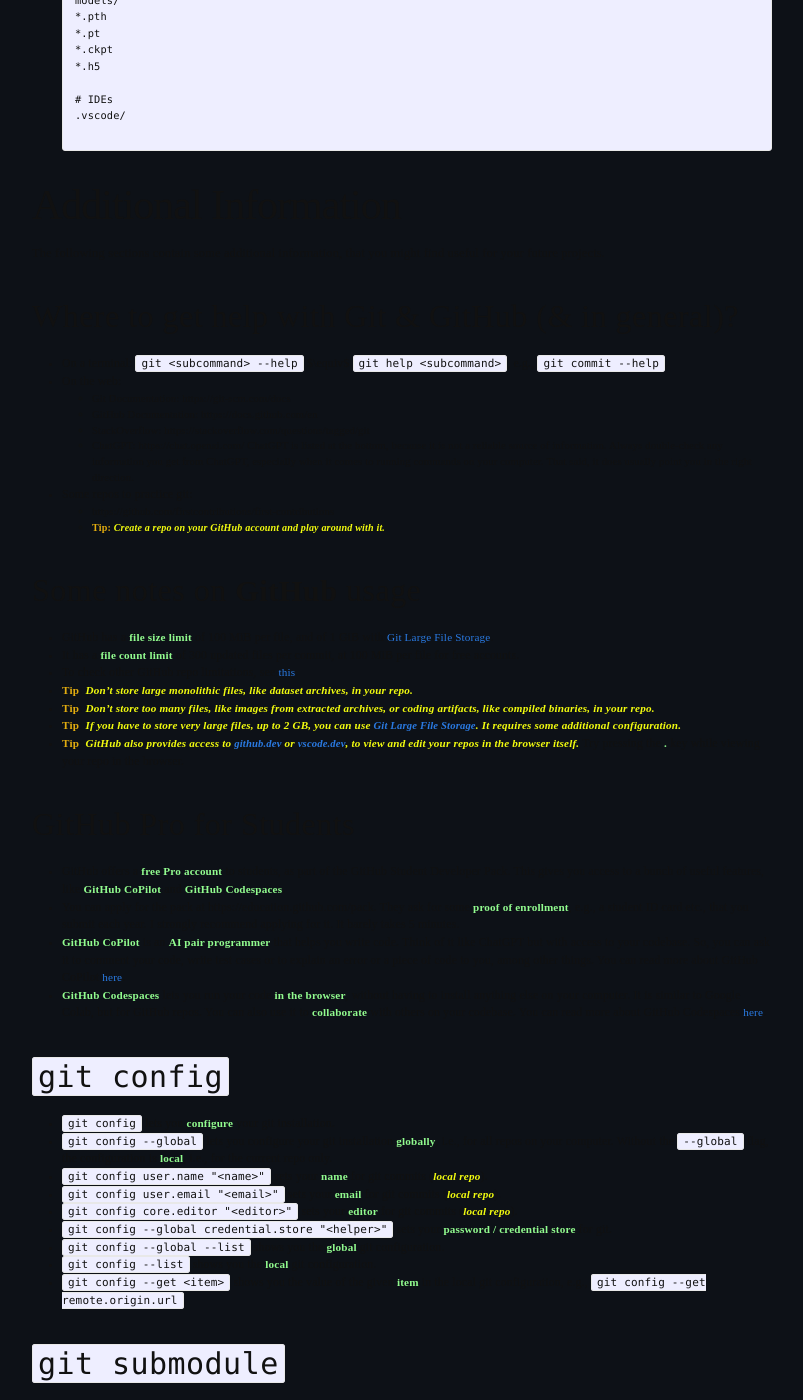
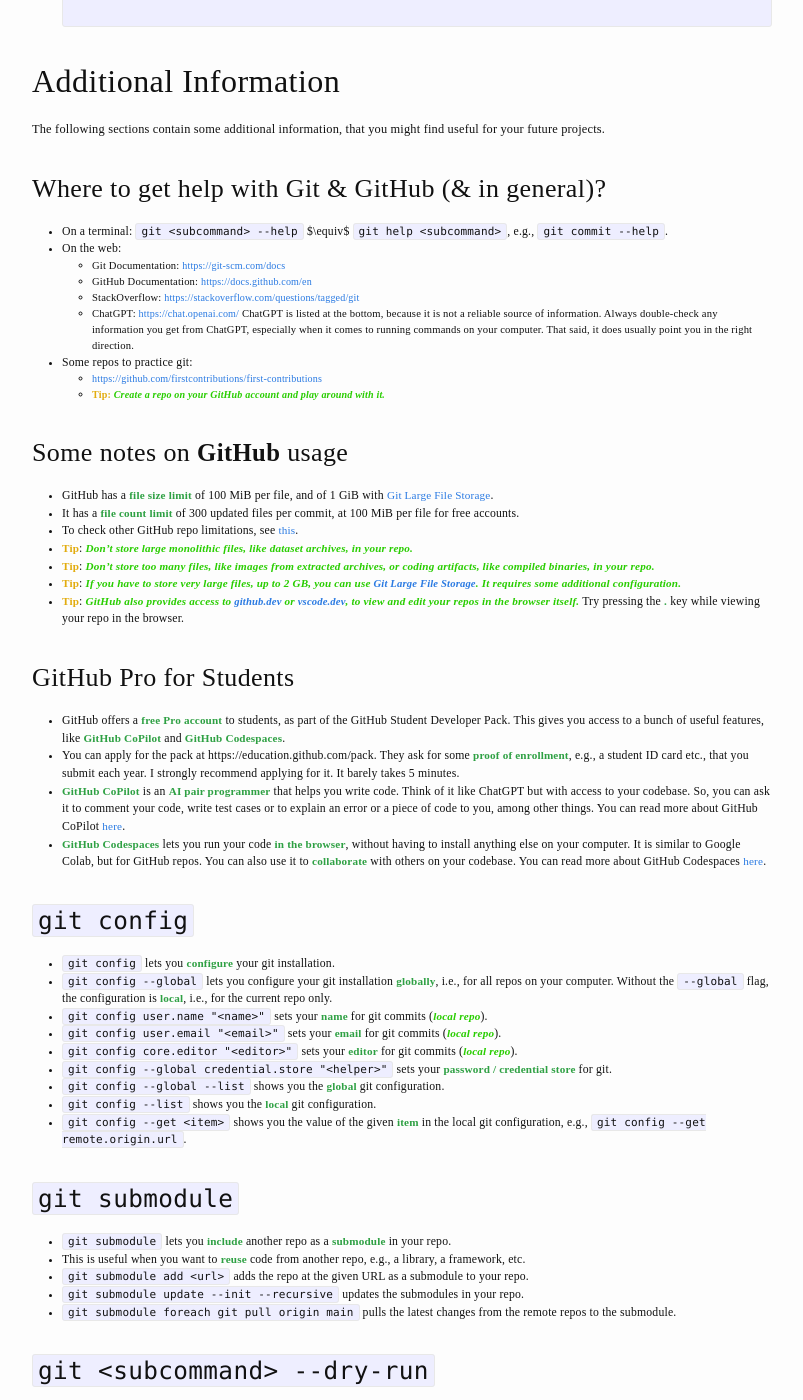
Before and after one commit to sdgniser/coding_club_blogs, a Jekyll site: the page built from _posts/2024-01-12-git-and-github.md, in a window 1280 px wide and 1400 px high, scrolled down 6607 px. Shown: the whole window, without its empty margins (238-1041 px from the left). Built offline with Jekyll 4.4.1, drawn with Linux system fonts in a browser that asks for light colours; some of the changed text lies outside the part shown.

Commit message:
Added JuliaMono & updated scss Update 2024-01-12-git-and-github.md to fix color issue

````diff
--- a/_posts/2024-01-12-git-and-github.md
+++ b/_posts/2024-01-12-git-and-github.md
@@ -8,64 +8,60 @@
 
 <style>
     html, body {
-        background-color: #0d1117;
+      /* background-color: #0d1117; */ /* dark mode */
+      background-color: #fdfdfd; /* light mode */
     }
 
     * {
-        font-family: 'JuliaMono';
-        font-size: 95%;
-        letter-spacing: 0.015em;
+      /* color: #c9d1d9; */ /* dark mode color */
+      font-family: 'JuliaMono';
+      font-size: 95%;
+      letter-spacing: 0.015em;
     }
 
-    h2 img {
-        position: relative;
-        top: 0.15em;
-        left: 0.1em;
-    }
-
-    h3.subt {
-        position: relative;
-        left: 4.5em;
+    img.teaser {
+      position: relative;
+      margin: 2em auto;
     }
 
     span.marked {
-        color: #92fc8f;
-        font-weight: 600;
+      /* color: #92fc8f; */ /* dark mode color */
+      color: #2ea043; /* light mode color */
+      font-weight: 600;
     }
 
     .tip {
-        color: #e2ac0f;
-        font-weight: 900;
+      color: #e2ac0f;
+      font-weight: 900;
     }
 
     span.tip-text {
-        color: #f2fc0f;
-        font-weight: 600;
-        font-style: italic;
+      /* color: #f2fc0f; */ /* dark mode color */
+      color: #29cd00; /* light mode color */
+      font-weight: 600;
+      font-style: italic;
     }
 </style>
 
+<div style="text-align: center;">
 
-<h2 style="font-size: 48px;">
-<img src="{{site.baseurl}}/assets/img/git-and-github.assets.d/git.svg" width=48 height=48>
-Git & GitHub
-</h2>
+<img class="teaser" src="{{site.baseurl}}/assets/img/git-and-github.assets.d/git.svg" width=72 height=72>
 
-<h3 class="subt">An Invitation to Version Control</h3>
+</div>
 
 This blogpost is a slightly expanded conversion of a talk, I gave to the students of CS460/CS660 at NISER, Bhubaneswar, on January 12, 2024. It is a tutorial-style introduction to Git & GitHub, and how to use them for version control. The sections are delineated to be easily navigable. This blogpost / talk is meant for beginners, and assumes no prior knowledge of Git or GitHub. It is also meant to be interactive, so that the readers can follow along and try out the `git` commands themselves.
 
-### Notes
+#### Notes
 1. The original slides are available in the associated [GitHub repo]({{site.baseurl}}/assets/docs/git-and-github.assets.d/git-and-github-talk.pdf) for the Coding Club blogs.
 2. When you encounter a superscripted <span class="tip" title="Hover here">##</span> below, hover over it to see the associated text.
 
-### Checklist before we begin:
-- [ ] Ensure GitHub Desktop is installed and you are signed in. For installing it on Windows and macOS, go [here](https://desktop.github.com/). For some flavors of Linux, check [here](https://github.com/shiftkey/desktop).
-- [ ] Verify that [Visual Studio Code (VS Code)](https://code.visualstudio.com/download) is installed and you are signed in using GitHub. Don't forget to sign in to the extensions as well (you can check this by looking for any pending notifications on the profile icon).
-- [ ] Install the GitLens extension in VS Code. You can do this by searching for "GitLens" in the Extensions tab, or by going [here](https://marketplace.visualstudio.com/items?itemName=eamodio.gitlens).
+#### Checklist before we begin:
+* Ensure GitHub Desktop is installed and you are signed in. For installing it on Windows and macOS, go [here](https://desktop.github.com/). For some flavors of Linux, check [here](https://github.com/shiftkey/desktop).
+* Verify that [Visual Studio Code (VS Code)](https://code.visualstudio.com/download) is installed and you are signed in using GitHub. Don't forget to sign in to the extensions as well (you can check this by looking for any pending notifications on the profile icon).
+* Install the GitLens extension in VS Code. You can do this by searching for "GitLens" in the Extensions tab, or by going [here](https://marketplace.visualstudio.com/items?itemName=eamodio.gitlens).
 
 
-## Table of Contents
+### Table of Contents
 - [Some Preliminaries](#some-preliminaries)
   - [Version Control Systems and why we need them?](#version-control-systems-and-why-we-need-them)
   - [What are Git \& GitHub?](#what-are-git--github)
@@ -93,17 +89,18 @@
   - [`git config`](#git-config)
   - [`git submodule`](#git-submodule)
   - [`git <subcommand> --dry-run`](#git-subcommand---dry-run)
-  - [References](#references)
+- [References](#references)
 
-# Some Preliminaries
-## Version Control Systems and why we need them?
+
+## Some Preliminaries
+### Version Control Systems and why we need them?
 * In "Version Control Systems" (VCS), "Version" refers to a specific state of the codebase at a given point in time, and "Control" refers to the ability to manage changes to the codebase's state over time. VCS are also called **Source Control Systems**.
 * VCS store <span class="marked">snapshots</span> of your codebase ($\equiv$ codebse's state) at different points in time. Through these snapshots, they let you <span class="marked">compare changes</span> to files.
 * They also allow you to <span class="marked">revert files / entire projects back to any state</span>, thereby preventing you from losing your work, e.g., if you make a mistake in your code or accidentally delete something.
-* For CS460, since you'll be working in groups, VCS will help you <span class="marked">collaborate</span> with your groupmates.
+* For CS460, since you'll be working in groups, VCS will help you <span class="marked">collaborate</span> with your group-mates.
 
 
-## What are Git & GitHub?
+### What are Git & GitHub?
 * Git is a free and open-source distributed VCS, that works via the command line interface, i.e., a CLI tool. You can download and install it from [https://git-scm.com/downloads](https://git-scm.com/downloads).
 * GitHub is a web-based hosting service for version control using Git. There are other similar services, e.g., GitLab, BitBucket, etc. There are also other VCS, e.g., Mercurial, Subversion, etc.
 * <span class="tip">Tip</span>: <span class="tip-text">Git is a tool, GitHub is a service. You can use Git without GitHub, but not the other way around</span>.
@@ -111,7 +108,7 @@
 * <span class="tip">Sidenote</span>: There exists a related set of software called Knowledge Management Systems, e.g., Obsidian, Notion, Confluence, etc.
 
 
-## Git Primer - Some Basic Concepts
+### Git Primer - Some Basic Concepts
 * Git is a <span class="marked">distributed</span> VCS. This means that every collaborator has a complete <span class="marked">working copy<sup class="tip" title="The local copy of the codebase on which you are currently working.">##</sup></span> of the entire codebase, including its full history.
 * Git stores the codebase in a <span class="marked">repository</span>, or <span class="marked">repo</span> for short. A repo is a directory that contains all the files and folders of your project, along with a special hidden folder called `.git`.
 * The `.git` folder contains all the information about the history of your project, including all the snapshots of your codebase, and the changes made to it.
@@ -119,7 +116,7 @@
 * <span class="marked">Commits</span> are snapshots of your codebase at a given point in time. Each commit has a unique identifier called a <span class="marked">hash</span>, which is a long string of characters.
 
 
-## Git Primer - Some Keywords
+### Git Primer - Some Keywords
 * Some labels:
   * <span class="marked">Local</span> - The computer / server you are working on.
   * <span class="marked">Remote</span> - A GitHub repo that stores the codebase.
@@ -130,16 +127,17 @@
 * <span class="marked">Pull / Merge Requests</span> - A request to merge a branch into another branch. This is how you collaborate with others on GitHub.
 
 
-## Branching & Merging Illustrated
+### Branching & Merging Illustrated
 <div style="text-align: center;">
 
-![Branching, Forking & Pull Requests]({{site.baseurl}}/assets/img/git-and-github.assets.d/brm.png)
+<img src="{{site.baseurl}}/assets/img/git-and-github.assets.d/brm.png" alt="Branching, Forking & Pull Requests">
 <br>
 Image source: [https://www.atlassian.com/git/tutorials/using-branches/git-merge](https://www.atlassian.com/git/tutorials/using-branches/git-merge)
+
 </div>
 
 
-# Managing the `24cs460(clone)` repo
+## Managing the `24cs460(clone)` repo
 1. We will work with a duplicate of the original repo. Go to https://github.com/JeS24/24cs460clone.
 2. <span class="marked">Fork</span> the repo to your GitHub account. Click on the <span class="marked">Fork</span> button on the top-right corner of the page. This creates a copy of the repo under your GitHub account.
 3. <span class="marked">Clone</span> the repo to your computer by clicking on the <span class="marked">Code</span> button, and then copying the URL. Check next section for further steps.
@@ -152,7 +150,7 @@
 10. Handle <span class="marked">merge conflicts</span> (*check next sections*).
 
 
-## `git init` and `git clone`
+### `git init` and `git clone`
 * After copying the link, to clone an <span class="marked">existing repo</span>, you can use the `git clone <remote>` command. This creates a new repo in the current directory, and downloads the codebase from the remote repo.
   ```sh
   git clone https://github.com/<GH_USER_NAME>/24cs460clone.git
@@ -161,7 +159,7 @@
 * <span class="tip">Tip</span>: <span class="tip-text">To push an existing codebase to GitHub, see: [https://www.digitalocean.com/community/tutorials/how-to-push-an-existing-project-to-github](https://www.digitalocean.com/community/tutorials/how-to-push-an-existing-project-to-github).</span>
 * <span class="tip">Tip</span>: <span class="tip-text">You can also create a new repo on GitHub, and then clone it to your computer. See the instructions given by GitHub after creating a new empty repo.</span>
 
-## `git remote -v`
+### `git remote -v`
 * `git remote -v` shows you the <span class="marked">remote URLs</span> of your repo.
 * `git remote show <name>` shows you information about the remote with the given name.
 * <span class="tip">OPTIONAL</span>:
@@ -170,7 +168,7 @@
   * `git remote prune <name>` removes all the remote-tracking branches that no longer exist on the remote with the given name.
 
 
-## `git branch`, `git checkout` and `git switch`
+### `git branch`, `git checkout` and `git switch`
 * `git branch` shows you the <span class="marked">branches</span> in your repo.
 * `git branch <name>` creates a new branch with the given name.
 * `git checkout <name>` / `git switch <name>` switches to the branch with the given name.
@@ -180,7 +178,7 @@
 * <span class="tip">Tip</span>: <span class="tip-text">Branch names should be kept short, e.g., `main`, `dev`, `feature-1`, etc.</span>
 
 
-## `git status`, `git add`, `git rm` & `git restore`,
+### `git status`, `git add`, `git rm` & `git restore`,
 * <span class="tip-text">Make a change to the repo, e.g., add a new file, modify an existing file, etc</span>.
 * `git status` shows you the status of your repo, including the files in the <span class="marked">staging area</span><sup class="tip" title="The staging area is a special area in your repo, where you can add files before committing them.">##</sup>, and the files in the <span class="marked">working directory</span><sup class="tip" title="The working directory is the directory on your computer, where your repo is stored.">##</sup>.
 * `git add -A` $\equiv$ `git add *` adds all modified files in the repo to the staging area.
@@ -190,7 +188,7 @@
 * `git restore <path>` undoes changes to files in the working directory.
 
 
-## `git commit` & `git commit --amend`
+### `git commit` & `git commit --amend`
 * `git commit -m "<message>"` <span class="marked">commits<sup class="tip" title="A commit is a snapshot of your project at a particular point in time.">##</sup></span> the changes in the staging area to the <span class="tip-text">local repo</span>, with the given message. It does not affect the remote repo (till we <span class="marked">push</span>).
 * `git commit -a -m "<message>"` stages ("adds") & commits all the changes to the <span class="tip-text">local repo</span>, with the given message.
 * <span class="tip">Tip</span>: <span class="tip-text">Commit messages should be short, yet precise e.g., "Add README.md", "Fix typo in README.md", etc.</span>
@@ -201,7 +199,7 @@
 * <span class="tip">Tip</span>: <span class="tip-text">If, for some reason, you cannot avoid a large commit, you should write a descriptive message.</span>
 
 
-## `git push`, `git log` & `git show`
+### `git push`, `git log` & `git show`
 * `git push <remote> <branch>` <span class="marked">pushes<sup class="tip" title="Pushing means updating the remote with any commits made locally that do not yet exist on the remote.">##</sup></span> the changes in the local repo to the remote repo, to the given branch (here, `origin` & `main`).
 * `git push -u <remote> <branch>` sets the given remote repo and branch as the <span class="marked">upstream</span> for the current branch. This lets you use `git push` (and `git pull`) without specifying the remote and branch each time.
 * <span class="tip">OPTIONAL</span>:
@@ -213,7 +211,7 @@
 * `git show <commit-hash>` shows you the changes in the given commit.
 
 
-## `git pull` & `git fetch`
+### `git pull` & `git fetch`
 * `git pull <remote> <branch>` <span class="marked">pulls<sup class="tip" title="Pulling entails fetching the changes from remote and then automatically merging them into the current branch of local.">##</sup></span> the changes from the remote repo to the local repo, from the given branch (here, `origin` & `main`).
 * `git fetch <remote> <branch>` <span class="marked">fetches</span> the changes from the remote repo to the local repo, but <span class="tip-text">does not merge the changes into local</span>.
 * To <span class="marked">update</span> your local repo, you should <span class="marked">pull</span> the changes from the remote repo, and then <span class="marked">merge</span> them into your local repo.
@@ -223,7 +221,7 @@
 * <span class="tip">Tip</span>: If you don't see remote's changes in local, try `git fetch` first, and then `git pull`.
 
 
-## Creating a Pull Request (PR) & Merging PRs
+### Creating a Pull Request (PR) & Merging PRs
 * <span class="marked">Pull requests</span> are a way to collaborate with others on GitHub. Once you have made some changes on a branch on your repo, you can create a PR to merge your changes with another branch, typically the <span class="marked">main</span> branch of your repo, or the `main` branch of another repo, e.g., <span class="marked">upstream</span>.
 * Go to your GitHub repo, and click on the <span class="marked">Pull Requests</span> tab.
 * Find the branch you want to merge, and click on <span class="marked">New pull request</span>.
@@ -236,7 +234,7 @@
 * After the PR is merged, check the commit history of your repo, and see the changes (`git log` or GitLens).
 
 
-## Syncing your Local Repo with the Upstream Repo
+### Syncing your Local Repo with the Upstream Repo
 * <span class="tip">Tip</span>: <span class="tip-text">Always <span class="marked">pull</span> before you <span class="marked">push</span>, to avoid merge conflicts on the remote repo.</span>
 * To sync:
   * `git fetch upstream` <span class="marked">fetches</span> the changes from the remote repo to the local repo, but <span class="tip-text">does not merge the changes into local</span>.
@@ -244,7 +242,7 @@
   * `git push origin <branch>` <span class="marked">pushes</span> the changes from the local repo to the remote repo, to the given branch (here, `origin` & `main`).
 
 
-## Handling Merge Conflicts (& `git diff`)
+### Handling Merge Conflicts (& `git diff`)
 * <span class="marked">Merge conflicts</span> occur when changes are made to the same part of the same file on two different branches and Git cannot automatically determine which version to use.
 * To see this, let us make a conflicting change to `README.md`.
 * Run `git fetch`.
@@ -264,7 +262,7 @@
 * <span class="tip">Tip:</span> <span class="tip-text">`git merge --abort` aborts the merge (before committing), and <span class="marked">resets</span> your repo to the state before the merge. This might be useful if you want to start over, e.g., if you made a mistake while resolving the merge conflict.</span>
 
 
-## `git reset` - The (_almost-_)Nuclear Option
+### `git reset` - The (_almost-_)Nuclear Option
 * Sometimes, you might want to undo a (few) commit(s) or to <span class="marked">reset</span> your repo to a previous state, and start over, e.g., if you made a mistake, or if a merge conflict is too complicated to resolve. `git reset` lets you <span class="marked">reset</span> your repo to a previous state.
 * `git reset --hard <commit-hash>` resets your repo to the given commit, and <span class="marked" style="color: crimson;">deletes (!!)</span> all the commits after it.
 * `git reset --soft <commit-hash>` resets your repo to the given commit, but <span class="marked">keeps (!!)</span> all the commits after it.
@@ -273,7 +271,7 @@
 * <span class="tip">Tip</span>: <span class="tip-text">Use `git reset --hard` with caution. It is a <span class="marked" style="color: crimson;">destructive</span> command, and can result in <span class="marked" style="color: crimson;">data loss</span>.</span>
 
 
-## `git revert` & `git stash` - The Safer Alternatives
+### `git revert` & `git stash` - The Safer Alternatives
 * `git revert` lets you <span class="marked">undo</span> a commit, without deleting it.
 * `git revert <commit-hash>` creates a new commit that <span class="marked">undoes</span> the changes in the given commit.
 * <span class="tip">Tip</span>: <span class="tip-text">Use `git revert` instead of `git reset --hard` to undo commits.</span>
@@ -285,7 +283,7 @@
 * `git stash show <stash-name>` shows you the changes in the given stash.
 
 
-## `.gitignore`
+### `.gitignore`
 * `.gitignore` is a file that lets you <span class="marked">ignore</span> files and folders in your repo. The files and folders in `.gitignore` are <span class="marked">not tracked</span> by git.
 * You can use <span class="marked">wildcards</span> in `.gitignore`, e.g., `*.pyc`, `*.log`, `__pycache__`, etc.
 * You can also use <span class="marked">negation</span> in `.gitignore`, e.g., `!*.py`, `!*.md`, etc.
@@ -328,24 +326,24 @@
   ```
 
 
-# Additional Information
+## Additional Information
 The following sections contain some additional information, that you might find useful for your future projects.
 
-## Where to get help with Git & GitHub (& in general)?
+### Where to get help with Git & GitHub (& in general)?
 * On a terminal:
     `git <subcommand> --help` $\equiv$ `git help <subcommand>`, e.g., `git commit --help`.
 * On the web:
-  * Git Documentation: https://git-scm.com/docs
-  * GitHub Documentation: https://docs.github.com/en
-  * StackOverflow: https://stackoverflow.com/questions/tagged/git
-  * ChatGPT: https://chat.openai.com/
+  * Git Documentation: [https://git-scm.com/docs](https://git-scm.com/docs)
+  * GitHub Documentation: [https://docs.github.com/en](https://docs.github.com/en)
+  * StackOverflow: [https://stackoverflow.com/questions/tagged/git](https://stackoverflow.com/questions/tagged/git)
+  * ChatGPT: [https://chat.openai.com/](https://chat.openai.com/)
 ChatGPT is listed at the bottom, because it is not a reliable source of information. Always double-check any information you get from ChatGPT, especially when it comes to running commands on your computer. That said, it does usually point you in the right direction.
 * Some repos to practice git:
-  * https://github.com/firstcontributions/first-contributions
+  * [https://github.com/firstcontributions/first-contributions](https://github.com/firstcontributions/first-contributions)
   * <span class="tip">Tip:</span> <span class="tip-text">Create a repo on your GitHub account and play around with it.</span>
 
 
-## Some notes on **GitHub** usage
+### Some notes on **GitHub** usage
 * GitHub has a <span class="marked">file size limit</span> of 100 MiB per file, and of 1 GiB with [Git Large File Storage](https://docs.github.com/en/repositories/working-with-files/managing-large-files/about-git-large-file-storage#about-git-large-file-storage).
 * It has a <span class="marked">file count limit</span> of 300 updated files per commit, at 100 MiB per file for free accounts.
 * To check other GitHub repo limitations, see [this](https://docs.github.com/en/repositories/creating-and-managing-repositories/repository-limits).
@@ -355,14 +353,14 @@
 * <span class="tip">Tip</span>: <span class="tip-text">GitHub also provides access to [github.dev](github.dev) or [vscode.dev](vscode.dev), to view and edit your repos in the browser itself.</span> Try pressing the <span class="marked">.</span> key while viewing your repo in the browser.
 
 
-## GitHub Pro for Students
+### GitHub Pro for Students
 * GitHub offers a <span class="marked">free Pro account</span> to students, as part of the GitHub Student Developer Pack. This gives you access to a bunch of useful features, like <span class="marked">GitHub CoPilot</span> and <span class="marked">GitHub Codespaces</span>.
 * You can apply for the pack at https://education.github.com/pack. They ask for some <span class="marked">proof of enrollment</span>, e.g., a student ID card etc., that you submit each year. I strongly recommend applying for it. It barely takes 5 minutes.
 * <span class="marked">GitHub CoPilot</span> is an <span class="marked">AI pair programmer</span> that helps you write code. Think of it like ChatGPT but with access to your codebase. So, you can ask it to comment your code, write test cases or to explain an error or a piece of code to you, among other things. You can read more about GitHub CoPilot [here](https://copilot.github.com/).
 * <span class="marked">GitHub Codespaces</span> lets you run your code <span class="marked">in the browser</span>, without having to install anything else on your computer. It is similar to Google Colab, but for GitHub repos. You can also use it to <span class="marked">collaborate</span> with others on your codebase. You can read more about GitHub Codespaces [here](https://github.com/features/codespaces).
 
 
-## `git config`
+### `git config`
 * `git config` lets you <span class="marked">configure</span> your git installation.
 * `git config --global` lets you configure your git installation <span class="marked">globally</span>, i.e., for all repos on your computer. Without the `--global` flag, the configuration is <span class="marked">local</span>, i.e., for the current repo only.
 * `git config user.name "<name>"` sets your <span class="marked">name</span> for git commits (<span class="tip-text">local repo</span>).
@@ -374,7 +372,7 @@
 * `git config --get <item>` shows you the value of the given <span class="marked">item</span> in the local git configuration, e.g., `git config --get remote.origin.url`.
 
 
-## `git submodule`
+### `git submodule`
 * `git submodule` lets you <span class="marked">include</span> another repo as a <span class="marked">submodule</span> in your repo.
 * This is useful when you want to <span class="marked">reuse</span> code from another repo, e.g., a library, a framework, etc.
 * `git submodule add <url>` adds the repo at the given URL as a submodule to your repo.
@@ -382,7 +380,7 @@
 * `git submodule foreach git pull origin main` pulls the latest changes from the remote repos to the submodule.
 
 
-## `git <subcommand> --dry-run`
+### `git <subcommand> --dry-run`
 * `git <subcommand> --dry-run` is a <span class="marked">dry run</span> of a git command. It shows you what the command would do, without actually doing it.
 * For example, `git add --dry-run` shows you all the files that would be added to the staging area, without actually adding them.
 * Note that `git --dry-run` is not a git subcommand. It is an option that you can append to any git subcommand, e.g., `git add --dry-run`.
--- a/_sass/minima/initialize.scss
+++ b/_sass/minima/initialize.scss
@@ -1,8 +1,14 @@
 @charset "utf-8";
+
+// Add JuliaMono typeface
+@font-face {
+  font-family: "JuliaMono Regular";
+  src: url("coding_club_blogs/assets/fonts/JuliaMono-Regular.ttf") format("truetype");
+}
 
 // Define defaults for each variable.
 
-$base-font-family: -apple-system, system-ui, BlinkMacSystemFont, "Segoe UI", "Segoe UI Emoji", "Segoe UI Symbol", "Apple Color Emoji", Roboto, Helvetica, Arial, sans-serif !default;
+$base-font-family: -apple-system, system-ui, BlinkMacSystemFont, "JuliaMono Regular", "Segoe UI", "Segoe UI Emoji", "Segoe UI Symbol", "Apple Color Emoji", Roboto, Helvetica, Arial, sans-serif !default;
 $code-font-family: "Menlo", "Inconsolata", "Consolas", "Roboto Mono", "Ubuntu Mono", "Liberation Mono", "Courier New", monospace;
 $base-font-size:   16px !default;
 $base-font-weight: 400 !default;
````
Also changed, not shown: other parts of _posts/2024-01-12-git-and-github.md (+1 -1 lines), 1 other file.
